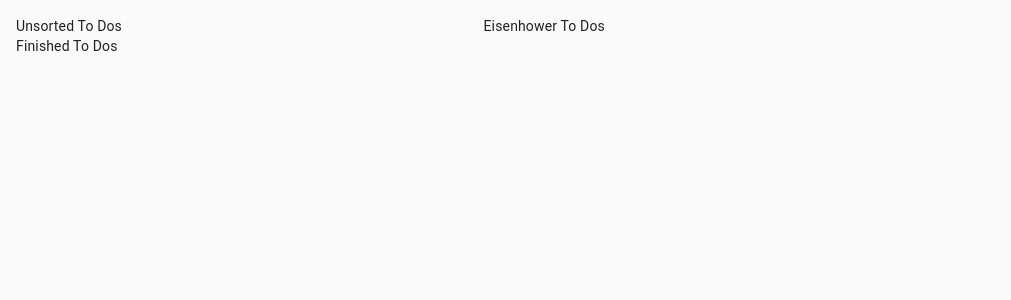
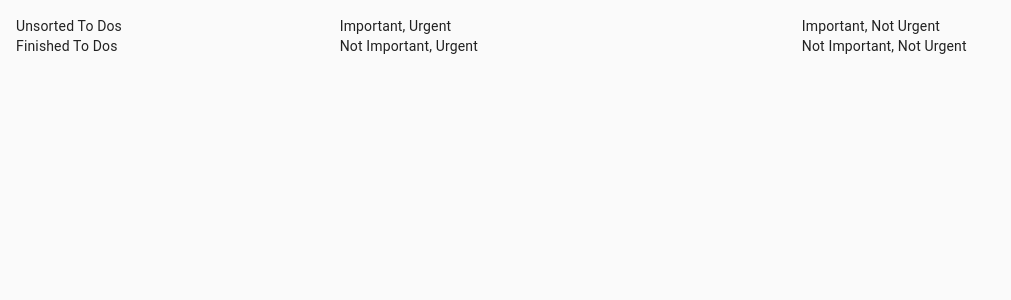
Before and after one commit to S-Rad/todosreact, a React (Create React App) app: page / in a window 1280 px wide. Shown: the top 300 px of the page, without its empty margins (0-1011 px from the left). Built offline with nearby package versions, Linux system fonts and the light colour scheme.

Commit message:
matrix fields displayed correctly

```diff
--- a/src/components/RightMatrix.js
+++ b/src/components/RightMatrix.js
@@ -1,10 +1,29 @@
 import React from "react";
-import { Box } from "@material-ui/core";
+import { Box, makeStyles } from "@material-ui/core";
+
+const useStyles = makeStyles((theme) => ({
+  wrapper: {
+    display: "flex",
+    flexWrap: "wrap",
+  },
+  matrixfield: {
+    [theme.breakpoints.down("sm")]: {
+      width: "100%",
+    },
+    [theme.breakpoints.up("md")]: {
+      width: "50%",
+    },
+  },
+}));
 
 const RightMatrix = () => {
+  const classes = useStyles();
   return (
-    <Box m={2} flexGrow={2}>
-      Eisenhower To Dos
+    <Box m={2} flexGrow={2} className={classes.wrapper}>
+      <Box className={classes.matrixfield}>Important, Urgent</Box>
+      <Box className={classes.matrixfield}>Important, Not Urgent</Box>
+      <Box className={classes.matrixfield}>Not Important, Urgent</Box>
+      <Box className={classes.matrixfield}>Not Important, Not Urgent</Box>
     </Box>
   );
 };
```
